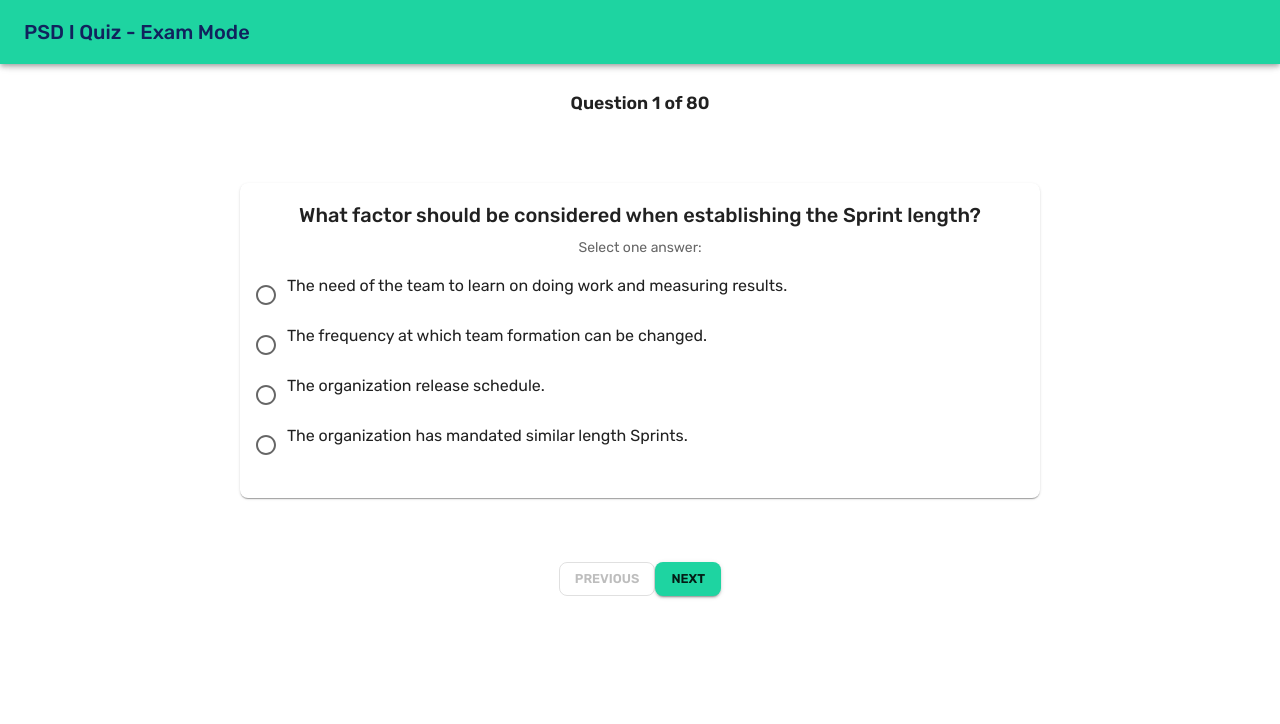
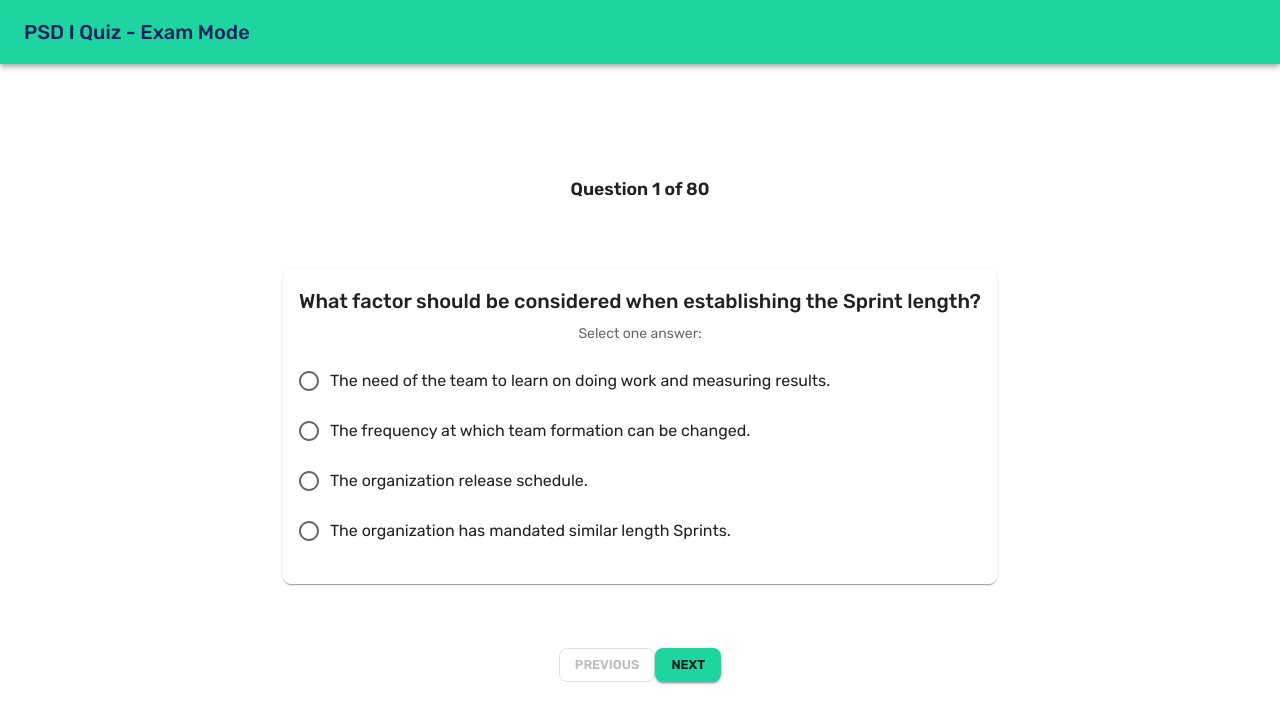
Before and after one commit to iscasaban/psd-quiz-react, a React (Vite) app: page / in a window 1280 px wide. Both pictures are taken after a click on the button "EXAM MODE". Shown: the top 724 px of the page. Built offline with nearby package versions, Linux system fonts and the light colour scheme.

Commit message:
Fix vertical alignment and remove additional feedback card

```diff
--- a/src/App.css
+++ b/src/App.css
@@ -4,3 +4,15 @@
   padding: 2rem;
   text-align: center;
 }
+
+body {
+  min-height: 100vh;
+  display: flex;
+  align-items: center;
+  justify-content: center;
+  padding: 1rem;
+}
+
+main {
+  width: 100%;
+}
--- a/src/App.tsx
+++ b/src/App.tsx
@@ -86,8 +86,18 @@ function App() {
     );
   }
 
-  if (loading) return <div>Loading questions...</div>;
-  if (allQuestions.length === 0) return <div>No questions found</div>;
+  if (loading)
+    return (
+      <Typography variant="body2" color="info">
+        Loading questions...
+      </Typography>
+    );
+  if (allQuestions.length === 0)
+    return (
+      <Typography variant="body2" color="error">
+        No questions found
+      </Typography>
+    );
 
   if (currentScreen === "mode-selection") {
     return (
--- a/src/components/AnswerFeedback.tsx
+++ /dev/null
@@ -1,83 +0,0 @@
-import {
-  Box,
-  Typography,
-  List,
-  ListItem,
-  ListItemIcon,
-  ListItemText,
-  Button,
-  Alert,
-} from "@mui/material";
-import CheckCircleIcon from "@mui/icons-material/CheckCircle";
-import CancelIcon from "@mui/icons-material/Cancel";
-import type { QuizQuestion } from "../types/quiz";
-
-interface AnswerFeedbackProps {
-  question: QuizQuestion;
-  onClose: () => void;
-}
-
-export function AnswerFeedback({ question, onClose }: AnswerFeedbackProps) {
-  const correctIndices = question.options
-    .map((option, index) => (option.isCorrect ? index : -1))
-    .filter((index) => index !== -1);
-
-  const selectedIndices = question.selectedAnswers.sort();
-  const correctIndicesSorted = correctIndices.sort();
-
-  const isCorrect =
-    selectedIndices.length === correctIndicesSorted.length &&
-    selectedIndices.every((val, index) => val === correctIndicesSorted[index]);
-
-  return (
-    <Box sx={{ mt: 3, p: 2, backgroundColor: "grey.50", borderRadius: 1 }}>
-      <Alert severity={isCorrect ? "success" : "error"} sx={{ mb: 2 }}>
-        <Typography variant="h6">
-          {isCorrect ? "Correct!" : "Incorrect"}
-        </Typography>
-      </Alert>
-
-      <Typography variant="subtitle1" gutterBottom>
-        Answer explanation:
-      </Typography>
-
-      <List dense>
-        {question.options.map((option, index) => {
-          const isSelectedByUser = question.selectedAnswers.includes(index);
-          const isCorrectOption = option.isCorrect;
-
-          let icon;
-          let color: "success.main" | "error.main" | "text.secondary" =
-            "text.secondary";
-
-          if (isCorrectOption) {
-            icon = <CheckCircleIcon />;
-            color = "success.main";
-          } else if (isSelectedByUser && !isCorrectOption) {
-            icon = <CancelIcon />;
-            color = "error.main";
-          }
-
-          return (
-            <ListItem key={index} sx={{ py: 0.5 }}>
-              <ListItemIcon sx={{ minWidth: 32 }}>{icon}</ListItemIcon>
-              <ListItemText
-                primary={option.text}
-                sx={{
-                  color,
-                  fontWeight: isCorrectOption ? "bold" : "normal",
-                }}
-              />
-            </ListItem>
-          );
-        })}
-      </List>
-
-      <Box sx={{ mt: 2, textAlign: "center" }}>
-        <Button variant="text" onClick={onClose}>
-          Continue
-        </Button>
-      </Box>
-    </Box>
-  );
-}
--- a/src/components/ModeSelector.tsx
+++ b/src/components/ModeSelector.tsx
@@ -29,7 +29,16 @@ export function ModeSelector({
         </p>
       </div>
 
-      <Box sx={{ display: "flex", gap: 2, mt: 3 }}>
+      <Box
+        sx={{
+          display: "flex",
+          justifyContent: "center",
+          gap: 2,
+          mt: 3,
+          mr: 2,
+          ml: 2,
+        }}
+      >
         <Button
           variant="contained"
           color="primary"
--- a/src/components/QuestionCard.tsx
+++ b/src/components/QuestionCard.tsx
@@ -10,10 +10,12 @@ import {
   Checkbox,
   RadioGroup,
   Radio,
+  Alert,
 } from "@mui/material";
+import CheckCircleIcon from "@mui/icons-material/CheckCircle";
+import CancelIcon from "@mui/icons-material/Cancel";
 import type { QuizQuestion } from "../types/quiz";
-import { useState } from "react";
-import { AnswerFeedback } from "./AnswerFeedback.tsx";
+import { useState, useEffect } from "react";
 
 interface QuestionCardProps {
   question: QuizQuestion;
@@ -28,10 +30,55 @@ export function QuestionCard({
 }: QuestionCardProps) {
   const [showAnswers, setShowAnswers] = useState(false);
 
+  useEffect(() => {
+    setShowAnswers(false);
+  }, [question]);
+
   const correctAnswersCount = question.options.filter(
     (option) => option.isCorrect,
   ).length;
   const isSingleAnswer = correctAnswersCount === 1;
+
+  const correctIndices = question.options
+    .map((option, index) => (option.isCorrect ? index : -1))
+    .filter((index) => index !== -1);
+
+  const selectedIndices = question.selectedAnswers.sort();
+  const correctIndicesSorted = correctIndices.sort();
+
+  const isCorrect =
+    selectedIndices.length === correctIndicesSorted.length &&
+    selectedIndices.every((val, index) => val === correctIndicesSorted[index]);
+
+  const getOptionFeedback = (index: number) => {
+    if (!showAnswers)
+      return { icon: null, color: "inherit", fontWeight: "normal" };
+
+    const isSelectedByUser = question.selectedAnswers.includes(index);
+    const isCorrectOption = question.options[index].isCorrect;
+
+    if (isCorrectOption) {
+      return {
+        icon: (
+          <CheckCircleIcon
+            sx={{ color: "success.main", fontSize: "1.2rem", mx: 1 }}
+          />
+        ),
+        color: "success.main",
+        fontWeight: "bold",
+      };
+    } else if (isSelectedByUser && !isCorrectOption) {
+      return {
+        icon: (
+          <CancelIcon sx={{ color: "error.main", fontSize: "1.2rem", mx: 1 }} />
+        ),
+        color: "error.main",
+        fontWeight: "normal",
+      };
+    }
+
+    return { icon: null, color: "inherit", fontWeight: "normal" };
+  };
 
   const handleOptionChange = (optionIndex: number, checked: boolean) => {
     if (isSingleAnswer) {
@@ -52,6 +99,11 @@ export function QuestionCard({
     setShowAnswers(true);
   };
 
+  const handleReset = () => {
+    setShowAnswers(false);
+    onAnswerChange([]);
+  };
+
   return (
     <Card sx={{ maxWidth: 800, margin: "4rem auto" }}>
       <CardContent>
@@ -63,6 +115,14 @@ export function QuestionCard({
           {isSingleAnswer ? "Select one answer:" : "Select all that apply:"}
         </Typography>
 
+        {showAnswers && (
+          <Alert severity={isCorrect ? "success" : "error"} sx={{ mb: 2 }}>
+            <Typography variant="h6">
+              {isCorrect ? "Correct!" : "Incorrect"}
+            </Typography>
+          </Alert>
+        )}
+
         <FormControl component="fieldset" sx={{ width: "100%" }}>
           {isSingleAnswer ? (
             <RadioGroup
@@ -71,19 +131,43 @@ export function QuestionCard({
                 handleOptionChange(parseInt(event.target.value), true)
               }
             >
-              {question.options.map((option, index) => (
+              {question.options.map((option, index) => {
+                const feedback = getOptionFeedback(index);
+                return (
                   <FormControlLabel
                     key={index}
                     value={index}
                     control={<Radio />}
-                  label={option.text}
-                  sx={{ mb: 1, alignItems: "flex-start" }}
+                    label={
+                      <Box
+                        sx={{
+                          display: "flex",
+                          alignItems: "center",
+                          minHeight: "24px",
+                        }}
+                      >
+                        {feedback.icon}
+                        <Typography
+                          sx={{
+                            color: feedback.color,
+                            fontWeight: feedback.fontWeight,
+                            lineHeight: "24px",
+                          }}
+                        >
+                          {option.text}
+                        </Typography>
+                      </Box>
+                    }
+                    sx={{ mb: 1, alignItems: "center" }}
                   />
-              ))}
+                );
+              })}
             </RadioGroup>
           ) : (
             <FormGroup>
-              {question.options.map((option, index) => (
+              {question.options.map((option, index) => {
+                const feedback = getOptionFeedback(index);
+                return (
                   <FormControlLabel
                     key={index}
                     control={
@@ -94,10 +178,30 @@ export function QuestionCard({
                         }
                       />
                     }
-                  label={option.text}
-                  sx={{ mb: 1, alignItems: "flex-start" }}
+                    label={
+                      <Box
+                        sx={{
+                          display: "flex",
+                          alignItems: "center",
+                          minHeight: "24px",
+                        }}
+                      >
+                        {feedback.icon}
+                        <Typography
+                          sx={{
+                            color: feedback.color,
+                            fontWeight: feedback.fontWeight,
+                            lineHeight: "24px",
+                          }}
+                        >
+                          {option.text}
+                        </Typography>
+                      </Box>
+                    }
+                    sx={{ mb: 1, alignItems: "center" }}
                   />
-              ))}
+                );
+              })}
             </FormGroup>
           )}
         </FormControl>
@@ -107,19 +211,12 @@ export function QuestionCard({
             <Button
               variant="outlined"
               color="primary"
-              onClick={handleCheckAnswers}
-              disabled={question.selectedAnswers.length === 0}
+              onClick={showAnswers ? handleReset : handleCheckAnswers}
+              disabled={!showAnswers && question.selectedAnswers.length === 0}
             >
-              Check Answer
+              {showAnswers ? "Reset" : "Check Answer"}
             </Button>
           </Box>
-        )}
-
-        {showAnswers && (
-          <AnswerFeedback
-            question={question}
-            onClose={() => setShowAnswers(false)}
-          />
         )}
       </CardContent>
     </Card>
--- a/src/components/RangeSelector.tsx
+++ b/src/components/RangeSelector.tsx
@@ -31,7 +31,6 @@ export function RangeSelector({
     let selectedQuestions: QuizQuestion[];
 
     if (range === null) {
-      // "All" option
       selectedQuestions = questions;
     } else {
       selectedQuestions = questions.slice(range.startIndex, range.endIndex + 1);
```
Lines whose indentation alone changed are shown as unchanged.
